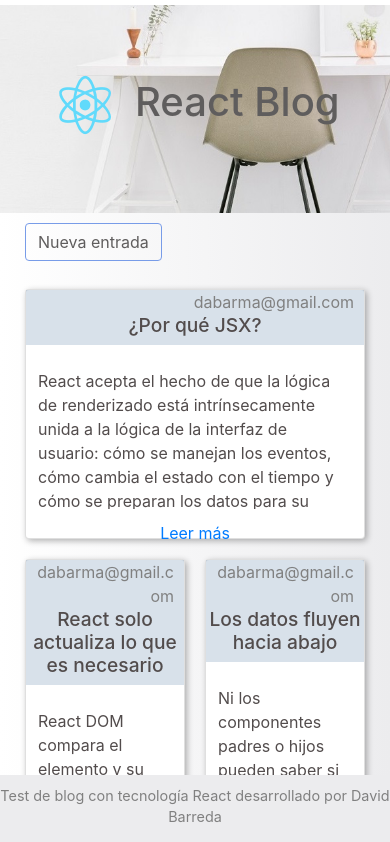
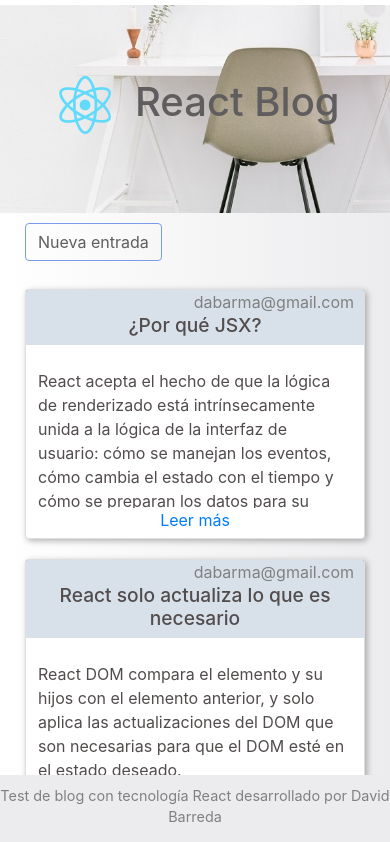
Before and after one commit to dabarma/BlogReact, a React (Create React App) app: page / in a window 390 px wide. Shown: the top 842 px of the page. Built offline with nearby package versions, Linux system fonts and the light colour scheme.

Commit message:
Añadido estilo movil

```diff
--- a/src/components/Entrada.js
+++ b/src/components/Entrada.js
@@ -18,7 +18,7 @@ class Entrada extends React.Component{
                 <div className="card-body izquierda textoEntrada" dangerouslySetInnerHTML={{ __html: this.props.texto }}>
 
                 </div>
-                <div className="card-body">
+                <div className="card-body-footer">
                     <Link to={"/entrada/" + this.props.id }>Leer más</Link>
                 </div>
             </div>
--- a/src/index.css
+++ b/src/index.css
@@ -87,6 +87,10 @@ div.head {
   align-items: stretch;
 }
 
+
+
+@media only screen and (min-width: 768px) {
+
   .card {
     margin: 10px;
 
@@ -110,6 +114,23 @@ div.head {
     flex-basis: calc(50% - 20px);
   }
 
+
+}
+
+
+@media only screen and (max-width: 768px) {
+  .card {
+    margin: 10px;
+    flex-basis: calc(100% - 20px);
+    min-height: 250px;
+    max-height: 250px;
+    border: 1px solid #ccc;
+    box-shadow: 2px 2px 6px 0px  rgba(0,0,0,0.3);
+  }
+}
+
+
+
 .card-title {
   text-align: left;
   background-color: #8da6c256;
@@ -123,6 +144,10 @@ div.head {
 
 .card-body {
   padding: 0.75rem !important;
+}
+
+.card-body-footer{
+  min-height: 30px;
 }
 
 .card-body span {
```
Lines whose indentation alone changed are shown as unchanged.
